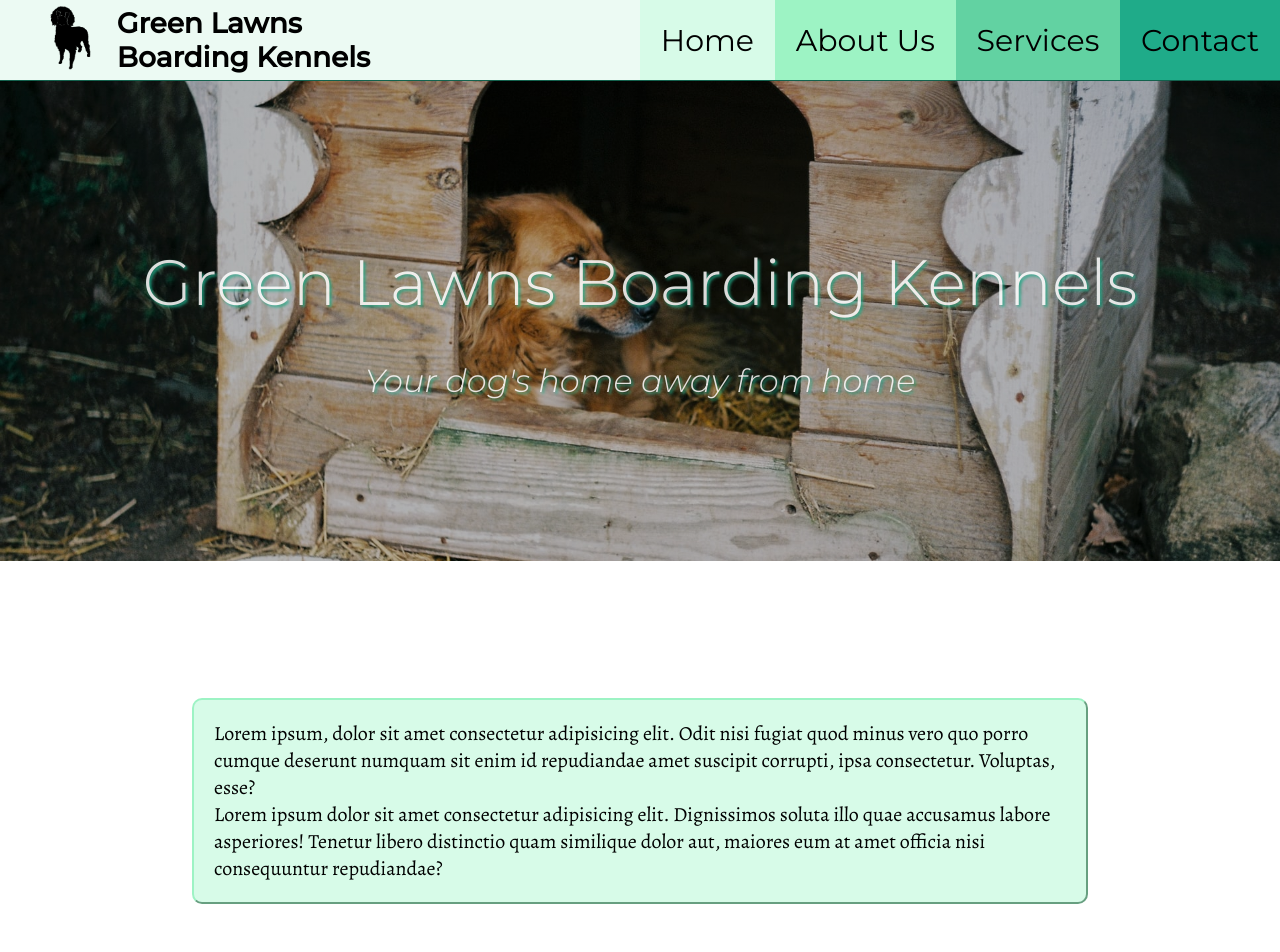
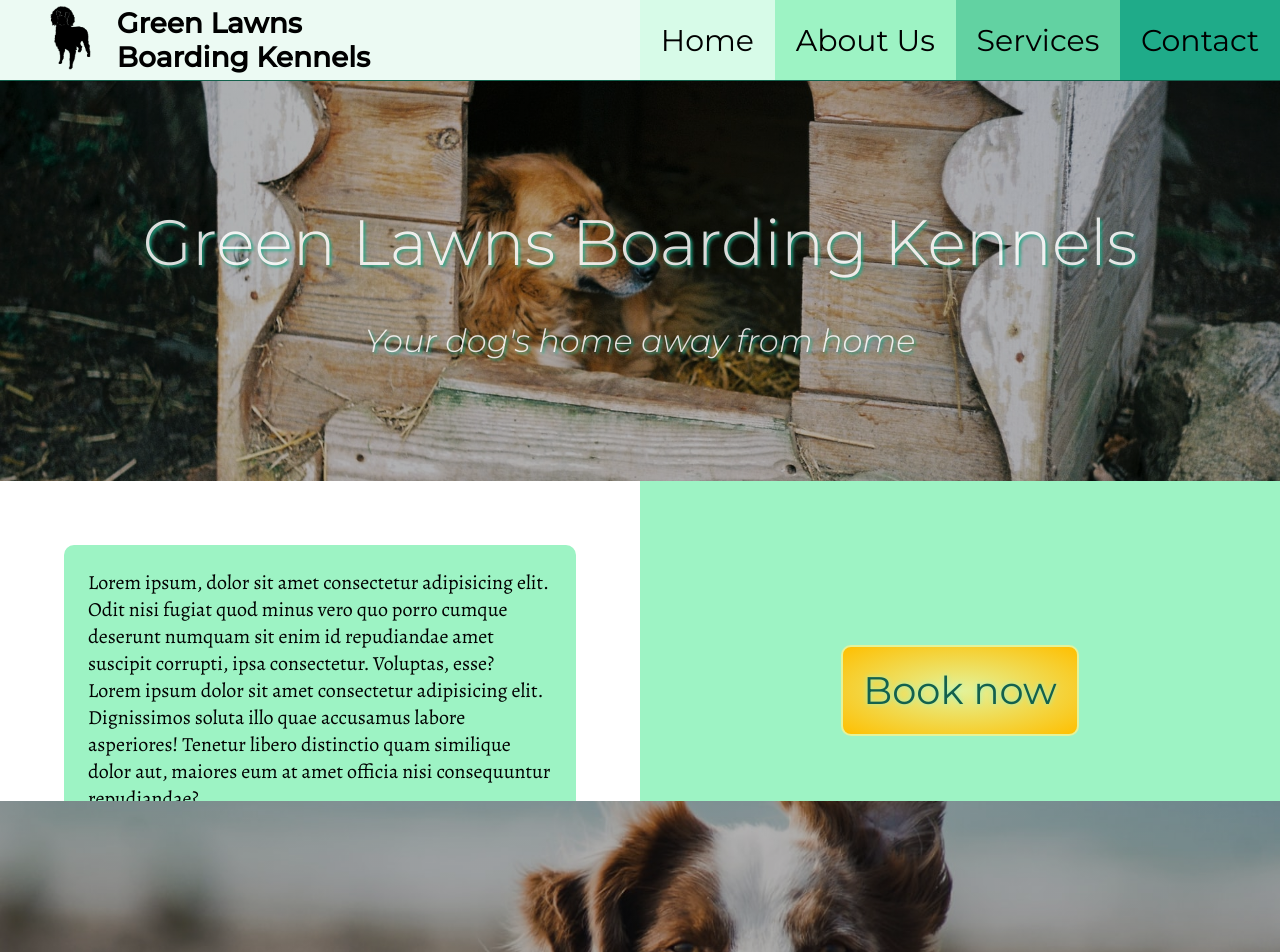
Before and after one commit to Velocima/green-lawns, a React (Create React App) app: page / in a window 1280 px wide. Shown: the top 952 px of the page. Built offline with nearby package versions, Linux system fonts and the light colour scheme.

Commit message:
further styling added to landing page

```diff
--- a/src/components/Landing.jsx
+++ b/src/components/Landing.jsx
@@ -13,17 +13,23 @@ export default function Landing() {
 				</div>
 			</div>
 			<div className='description'>
-				<p>
-					Lorem ipsum, dolor sit amet consectetur adipisicing elit.
-					Odit nisi fugiat quod minus vero quo porro cumque deserunt
-					numquam sit enim id repudiandae amet suscipit corrupti, ipsa
-					consectetur. Voluptas, esse?
-					<br></br>
-					Lorem ipsum dolor sit amet consectetur adipisicing elit.
-					Dignissimos soluta illo quae accusamus labore asperiores!
-					Tenetur libero distinctio quam similique dolor aut, maiores
-					eum at amet officia nisi consequuntur repudiandae?
-				</p>
+				<div className='text-container'>
+					<p>
+						Lorem ipsum, dolor sit amet consectetur adipisicing
+						elit. Odit nisi fugiat quod minus vero quo porro cumque
+						deserunt numquam sit enim id repudiandae amet suscipit
+						corrupti, ipsa consectetur. Voluptas, esse?
+						<br></br>
+						Lorem ipsum dolor sit amet consectetur adipisicing elit.
+						Dignissimos soluta illo quae accusamus labore
+						asperiores! Tenetur libero distinctio quam similique
+						dolor aut, maiores eum at amet officia nisi consequuntur
+						repudiandae?
+					</p>
+				</div>
+				<div className='call-to-action'>
+					<a href=''>Book now</a>
+				</div>
 			</div>
 			<section className='reviews'>
 				<div className='reviews-banner'>
--- a/src/css/landing.css
+++ b/src/css/landing.css
@@ -7,7 +7,7 @@
   align-items: center; }
   .landing-container .title-banner {
     width: 100%;
-    height: 60vh;
+    height: 50vh;
     display: flex;
     flex-direction: column;
     justify-content: center;
@@ -38,17 +38,38 @@
         font-size: 2.5vw;
         font-style: italic; }
   .landing-container .description {
-    display: flex;
-    justify-content: center;
+    display: grid;
+    grid-template-columns: 1fr 1fr;
+    justify-items: center;
     align-items: center;
-    min-height: 60vh;
-    width: 70%; }
-    .landing-container .description p {
-      width: auto;
-      padding: 20px;
-      margin: 5vh 0;
-      font-size: 20px;
-      font-family: "Alegreya", serif;
-      background-color: #d7fbe8;
-      border: 2px outset #9df3c4;
+    height: 40vh;
+    width: 100%; }
+    .landing-container .description .text-container {
+      display: flex;
+      justify-content: center;
+      align-items: center;
+      margin: 10%;
+      background-color: #9df3c4;
       border-radius: 10px; }
+      .landing-container .description .text-container p {
+        flex-grow: 1;
+        padding: 3vh;
+        font-size: 20px;
+        font-family: "Alegreya", serif; }
+    .landing-container .description .call-to-action {
+      display: flex;
+      justify-content: center;
+      align-items: center;
+      width: 100%;
+      height: 100%;
+      background-color: #9df3c4; }
+      .landing-container .description .call-to-action a {
+        font-size: 3vw;
+        color: #13614d;
+        text-shadow: 0 0 5px #9df3c4;
+        text-decoration: none;
+        font-family: "Montserrat", sans-serif;
+        padding: 20px;
+        border-radius: 10px;
+        border: 2px solid #e3f39b;
+        background: radial-gradient(#e3f39b, #ffbf00); }
--- a/src/scss/landing.scss
+++ b/src/scss/landing.scss
@@ -7,7 +7,7 @@
 	align-items: center;
 	.title-banner {
 		width: 100%;
-		height: 60vh;
+		height: 50vh;
 		display: flex;
 		flex-direction: column;
 		justify-content: center;
@@ -44,21 +44,45 @@
 		}
 	}
 	.description {
-		display: flex;
-		justify-content: center;
+		display: grid;
+		grid-template-columns: 1fr 1fr;
+		justify-items: center;
 		align-items: center;
-		min-height: 60vh;
-		width: 70%;
-		p {
-			width: auto;
-			padding: 20px;
-			margin: 5vh 0;
-			font-size: 20px;
-			font-family: $text-font;
-			background-color: $container-color;
-			border: 2px outset $container-shadow;
+		height: 40vh;
+		width: 100%;
+		.text-container {
+			display: flex;
+			justify-content: center;
+			align-items: center;
+			margin: 10%;
+			background-color: $green2;
 			border-radius: 10px;
-			// box-shadow: 7px 10px 10px $container-shadow;
+			p {
+				flex-grow: 1;
+				padding: 3vh;
+				font-size: 20px;
+				font-family: $text-font;
+				// box-shadow: 7px 10px 10px $container-shadow;
+			}
+		}
+		.call-to-action {
+			display: flex;
+			justify-content: center;
+			align-items: center;
+			width: 100%;
+			height: 100%;
+			background-color: $green2;
+			a {
+				font-size: 3vw;
+				color: $footer-color;
+				text-shadow: 0 0 5px $green2;
+				text-decoration: none;
+				font-family: $title-font;
+				padding: 20px;
+				border-radius: 10px;
+				border: 2px solid $gold2;
+				background: radial-gradient($gold2, $gold3);
+			}
 		}
 	}
 }
--- a/src/scss/variables/_variables.scss
+++ b/src/scss/variables/_variables.scss
@@ -27,3 +27,8 @@ $green1: #d7fbe8;
 $green2: #9df3c4;
 $green3: #62d2a2;
 $green4: #1fab89;
+
+$gold1: #fde6a0;
+$gold2: hsl(71, 78%, 78%);
+$gold3: #ffbf00;
+$gold4: #bf9b30;
```
